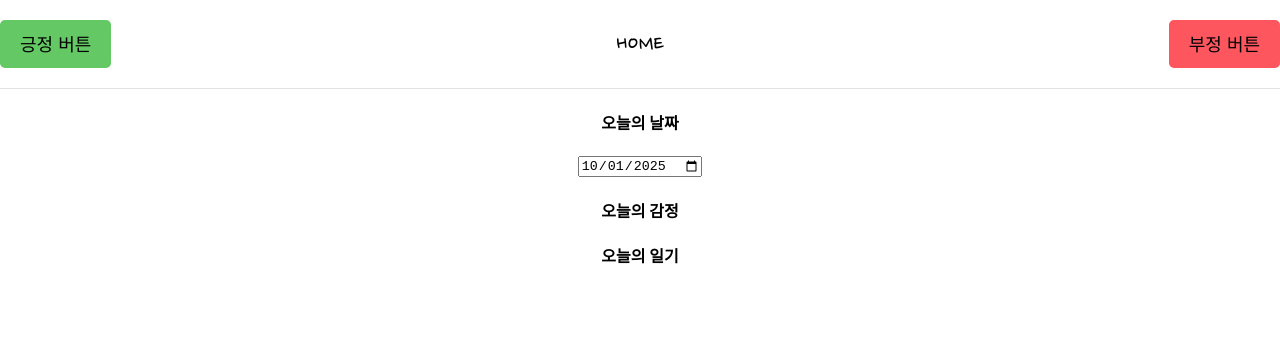
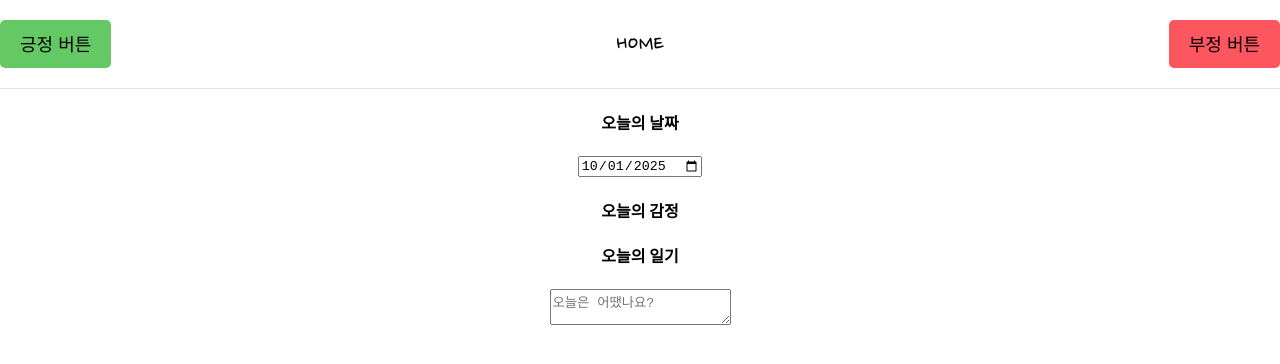
Before and after one commit to khyuna0/project03, a React (Create React App) app: page / in a window 1280 px wide. Shown: the top 364 px of the page. Built offline with nearby package versions, Linux system fonts and the light colour scheme.

Commit message:
일기 내용 ( content) 입력 기능 추가

```diff
--- a/src/component/Editor.js
+++ b/src/component/Editor.js
@@ -15,10 +15,17 @@ const Editor = ({initData, onSubmit }) => {
             emotionId : 3,
             content : ""
         });
+
     const handleChangeDate = (e) => {
         setState({
             ...state, // state 객체 내의 속성값 변경하기
             date : e.target.value
+        });
+    }
+    const onChangeContent = (e) => {
+        setState({
+            ...state,
+            content : e.target.value
         });
     }
 
@@ -39,6 +46,11 @@ const Editor = ({initData, onSubmit }) => {
             <div className="editor_section">
                 <h4>오늘의 일기</h4>
                 {/* 일기 입력 또는 수정 창 */}
+                <textarea
+                    value={state.content}
+                    onChange={onChangeContent}
+                    placeholder="오늘은 어땠나요?"
+                />
             </div>
             <div className="editor_section">
                 {/* 작성완료, 취소 버튼 */}
```
